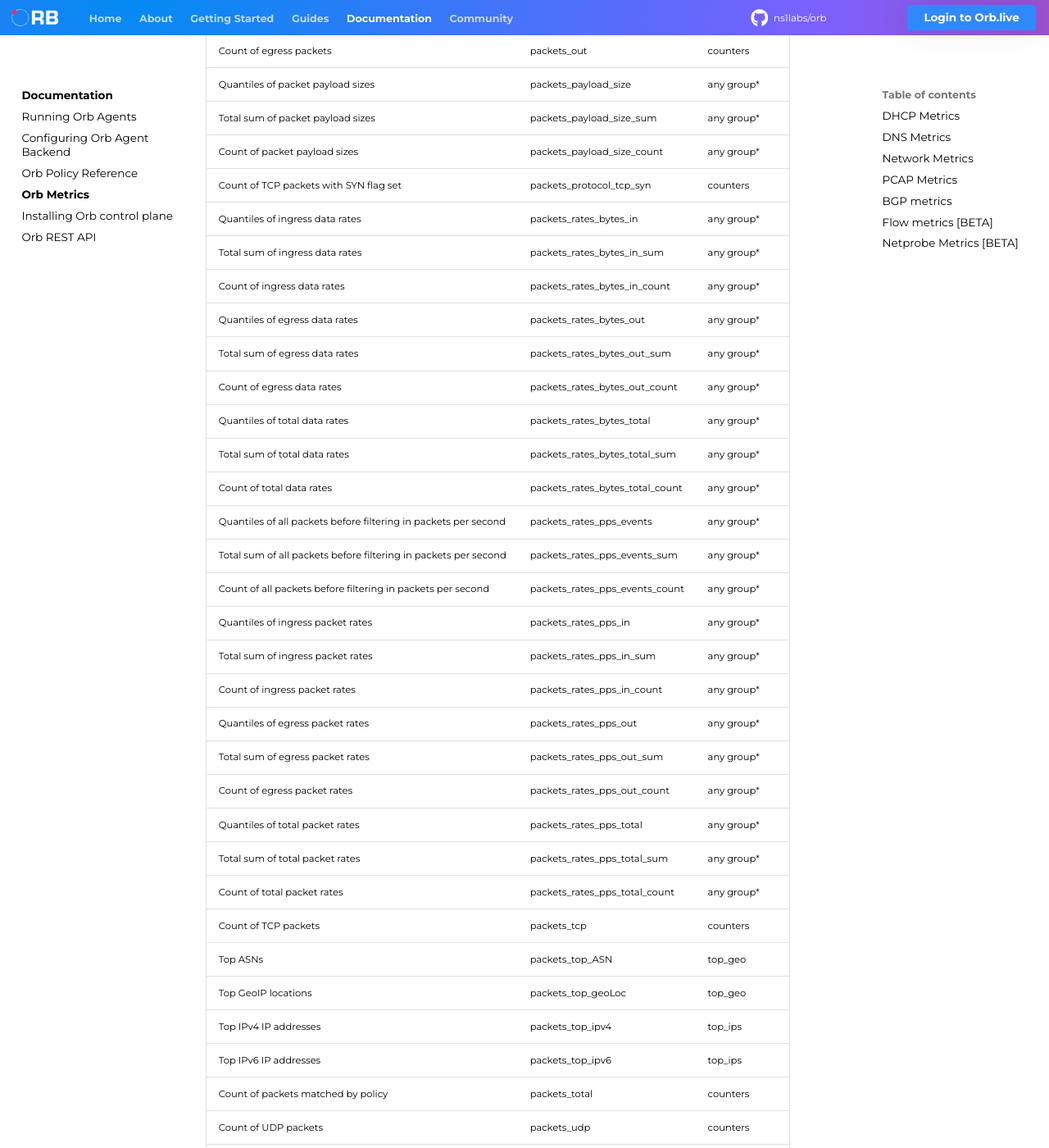
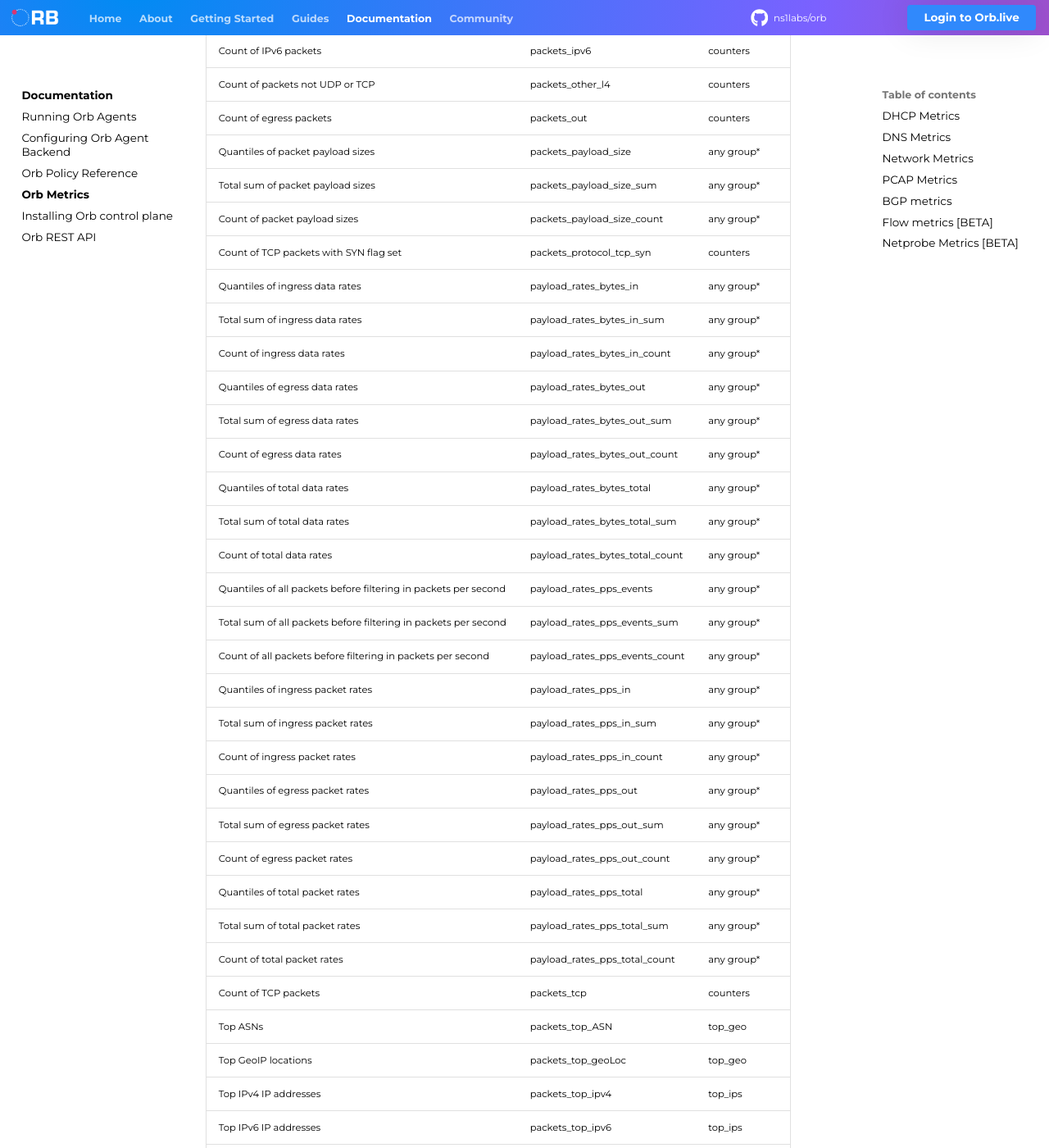
Before and after one commit to orb-community/orb-website, an MkDocs documentation site: the page built from docs/documentation/pktvisor_metrics.md, in a window 1280 px wide and 1400 px high, scrolled down 4397 px. Shown: the whole window at 82% size. Built offline with MkDocs 1.6.1 and Material for MkDocs 9.7.7, drawn with Linux system fonts in a browser that asks for light colours; some of the changed text lies outside the part shown.

Commit message:
fix net handler metrics name

```diff
--- a/docs/documentation/pktvisor_metrics.md
+++ b/docs/documentation/pktvisor_metrics.md
@@ -104,27 +106,27 @@
 | Total sum of packet payload sizes                               | packets\_payload\_size\_sum         | any group*    |
 | Count of packet payload sizes                                   | packets\_payload\_size\_count       | any group*    |
 | Count of TCP packets with SYN flag set                          | packets\_protocol\_tcp\_syn         | counters      |
-| Quantiles of ingress data rates                                 | packets\_rates\_bytes\_in           | any group*    |
-| Total sum of ingress data rates                                 | packets\_rates\_bytes\_in\_sum      | any group*    |
-| Count of ingress data rates                                     | packets\_rates\_bytes\_in\_count    | any group*    |
-| Quantiles of egress data rates                                  | packets\_rates\_bytes\_out          | any group*    |
-| Total sum of egress data rates                                  | packets\_rates\_bytes\_out\_sum     | any group*    |
-| Count of egress data rates                                      | packets\_rates\_bytes\_out\_count   | any group*    |
-| Quantiles of total data rates                                   | packets\_rates\_bytes\_total        | any group*    |
-| Total sum of total data rates                                   | packets\_rates\_bytes\_total\_sum   | any group*    |
-| Count of total data rates                                       | packets\_rates\_bytes\_total\_count | any group*    |
-| Quantiles of all packets before filtering in packets per second | packets\_rates\_pps\_events         | any group*    |
-| Total sum of all packets before filtering in packets per second | packets\_rates\_pps\_events\_sum    | any group*    |
-| Count of all packets before filtering in packets per second     | packets\_rates\_pps\_events\_count  | any group*    |
-| Quantiles of ingress packet rates                               | packets\_rates\_pps\_in             | any group*    |
-| Total sum of ingress packet rates                               | packets\_rates\_pps\_in\_sum        | any group*    |
-| Count of ingress packet rates                                   | packets\_rates\_pps\_in\_count      | any group*    |
-| Quantiles of egress packet rates                                | packets\_rates\_pps\_out            | any group*    |
-| Total sum of egress packet rates                                | packets\_rates\_pps\_out\_sum       | any group*    |
-| Count of egress packet rates                                    | packets\_rates\_pps\_out\_count     | any group*    |
-| Quantiles of total packet rates                                 | packets\_rates\_pps\_total          | any group*    |
-| Total sum of total packet rates                                 | packets\_rates\_pps\_total\_sum     | any group*    |
-| Count of total packet rates                                     | packets\_rates\_pps\_total\_count   | any group*    |
+| Quantiles of ingress data rates                                 | payload\_rates\_bytes\_in           | any group*    |
+| Total sum of ingress data rates                                 | payload\_rates\_bytes\_in\_sum      | any group*    |
+| Count of ingress data rates                                     | payload\_rates\_bytes\_in\_count    | any group*    |
+| Quantiles of egress data rates                                  | payload\_rates\_bytes\_out          | any group*    |
+| Total sum of egress data rates                                  | payload\_rates\_bytes\_out\_sum     | any group*    |
+| Count of egress data rates                                      | payload\_rates\_bytes\_out\_count   | any group*    |
+| Quantiles of total data rates                                   | payload\_rates\_bytes\_total        | any group*    |
+| Total sum of total data rates                                   | payload\_rates\_bytes\_total\_sum   | any group*    |
+| Count of total data rates                                       | payload\_rates\_bytes\_total\_count | any group*    |
+| Quantiles of all packets before filtering in packets per second | payload\_rates\_pps\_events         | any group*    |
+| Total sum of all packets before filtering in packets per second | payload\_rates\_pps\_events\_sum    | any group*    |
+| Count of all packets before filtering in packets per second     | payload\_rates\_pps\_events\_count  | any group*    |
+| Quantiles of ingress packet rates                               | payload\_rates\_pps\_in             | any group*    |
+| Total sum of ingress packet rates                               | payload\_rates\_pps\_in\_sum        | any group*    |
+| Count of ingress packet rates                                   | payload\_rates\_pps\_in\_count      | any group*    |
+| Quantiles of egress packet rates                                | payload\_rates\_pps\_out            | any group*    |
+| Total sum of egress packet rates                                | payload\_rates\_pps\_out\_sum       | any group*    |
+| Count of egress packet rates                                    | payload\_rates\_pps\_out\_count     | any group*    |
+| Quantiles of total packet rates                                 | payload\_rates\_pps\_total          | any group*    |
+| Total sum of total packet rates                                 | payload\_rates\_pps\_total\_sum     | any group*    |
+| Count of total packet rates                                     | payload\_rates\_pps\_total\_count   | any group*    |
 | Count of TCP packets                                            | packets\_tcp                        | counters      |
 | Top ASNs                                                        | packets\_top\_ASN                   | top_geo       |
 | Top GeoIP locations                                             | packets\_top\_geoLoc                | top_geo       |
```
Also changed, not shown: other parts of docs/documentation/pktvisor_metrics.md (+3 -1 lines).
